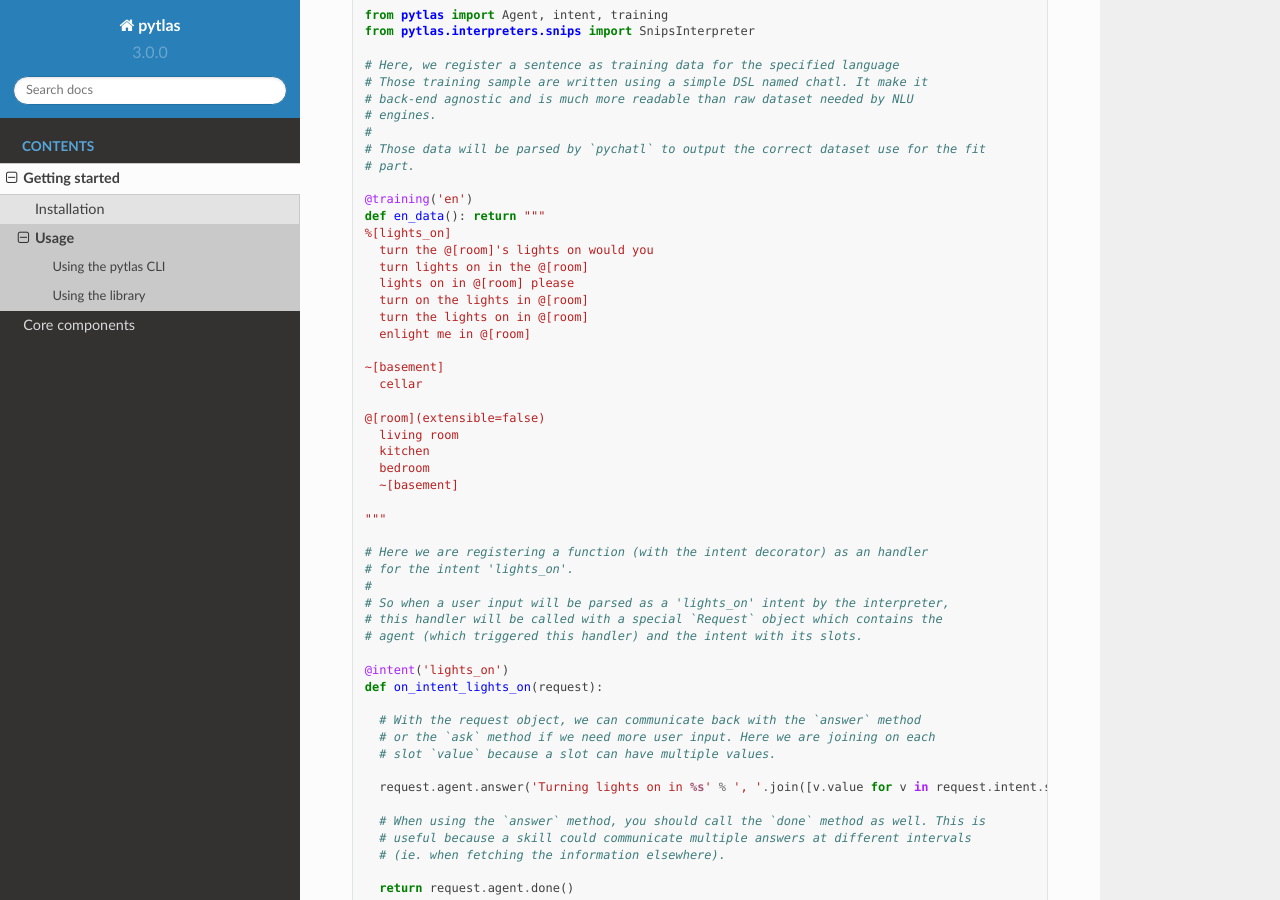
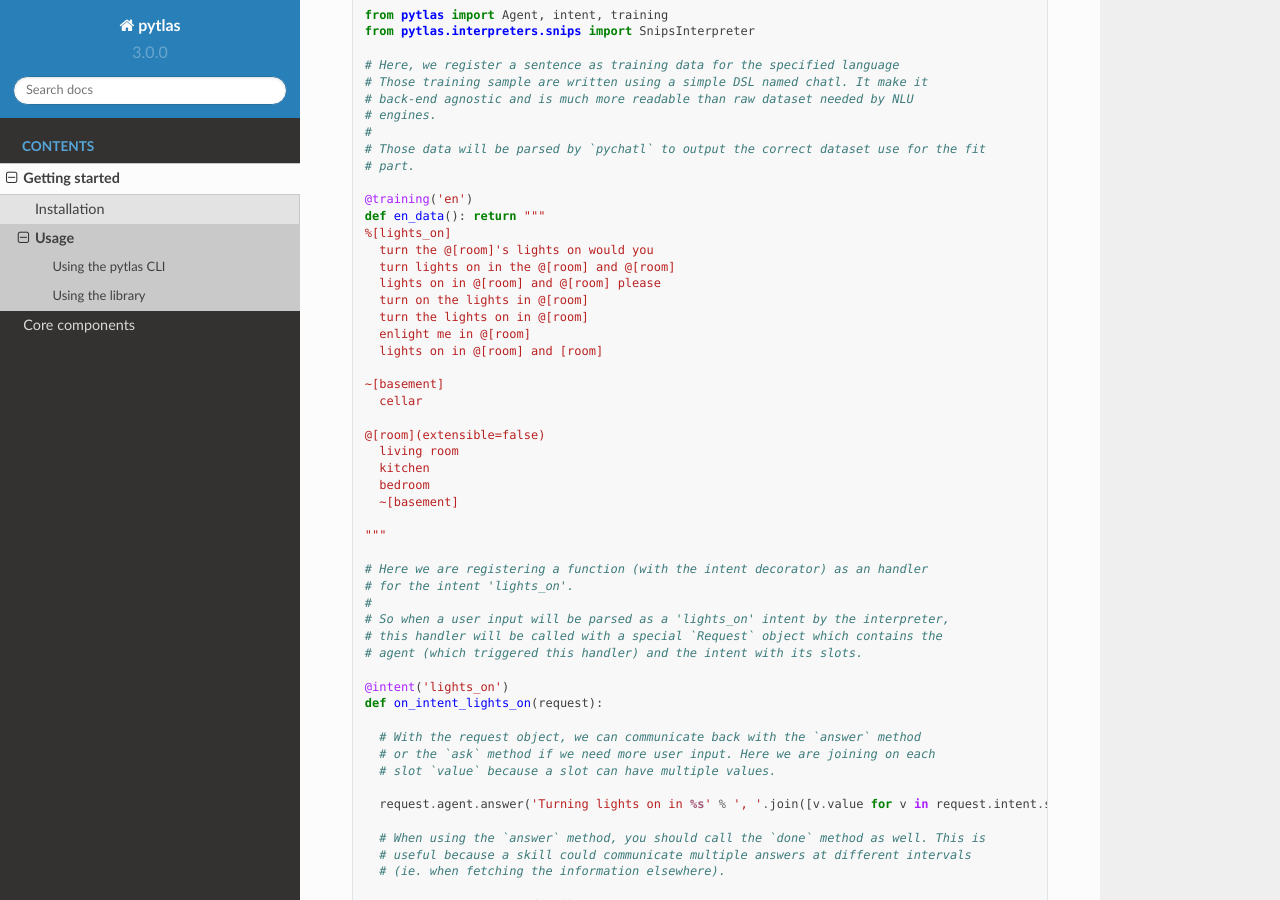
Before and after one commit to atlassistant/pytlas, a Sphinx documentation site: the page built from docs/getting_started/usage.rst, in a window 1280 px wide and 900 px high, scrolled down 597 px. Built offline with Sphinx 7.4.7 and the Read the Docs theme 2.0.0, drawn with Linux system fonts in a browser that asks for light colours.

Commit message:
Added some more sample to example.py file

```diff
--- a/README.rst
+++ b/README.rst
@@ -106,11 +106,12 @@ Here is a snippet which cover the basics of using pytlas inside your own program
   def en_data(): return """
   %[lights_on]
     turn the @[room]'s lights on would you
-    turn lights on in the @[room]
-    lights on in @[room] please
+    turn lights on in the @[room] and @[room]
+    lights on in @[room] and @[room] please
     turn on the lights in @[room]
     turn the lights on in @[room]
     enlight me in @[room]
+    lights on in @[room] and [room]
 
   ~[basement]
     cellar
--- a/docs/getting_started/usage.rst
+++ b/docs/getting_started/usage.rst
@@ -39,11 +39,12 @@ Here is a snippet which cover the basics of using pytlas inside your own program
   def en_data(): return """
   %[lights_on]
     turn the @[room]'s lights on would you
-    turn lights on in the @[room]
-    lights on in @[room] please
+    turn lights on in the @[room] and @[room]
+    lights on in @[room] and @[room] please
     turn on the lights in @[room]
     turn the lights on in @[room]
     enlight me in @[room]
+    lights on in @[room] and [room]
 
   ~[basement]
     cellar
```
Also changed, not shown: 1 other file.
